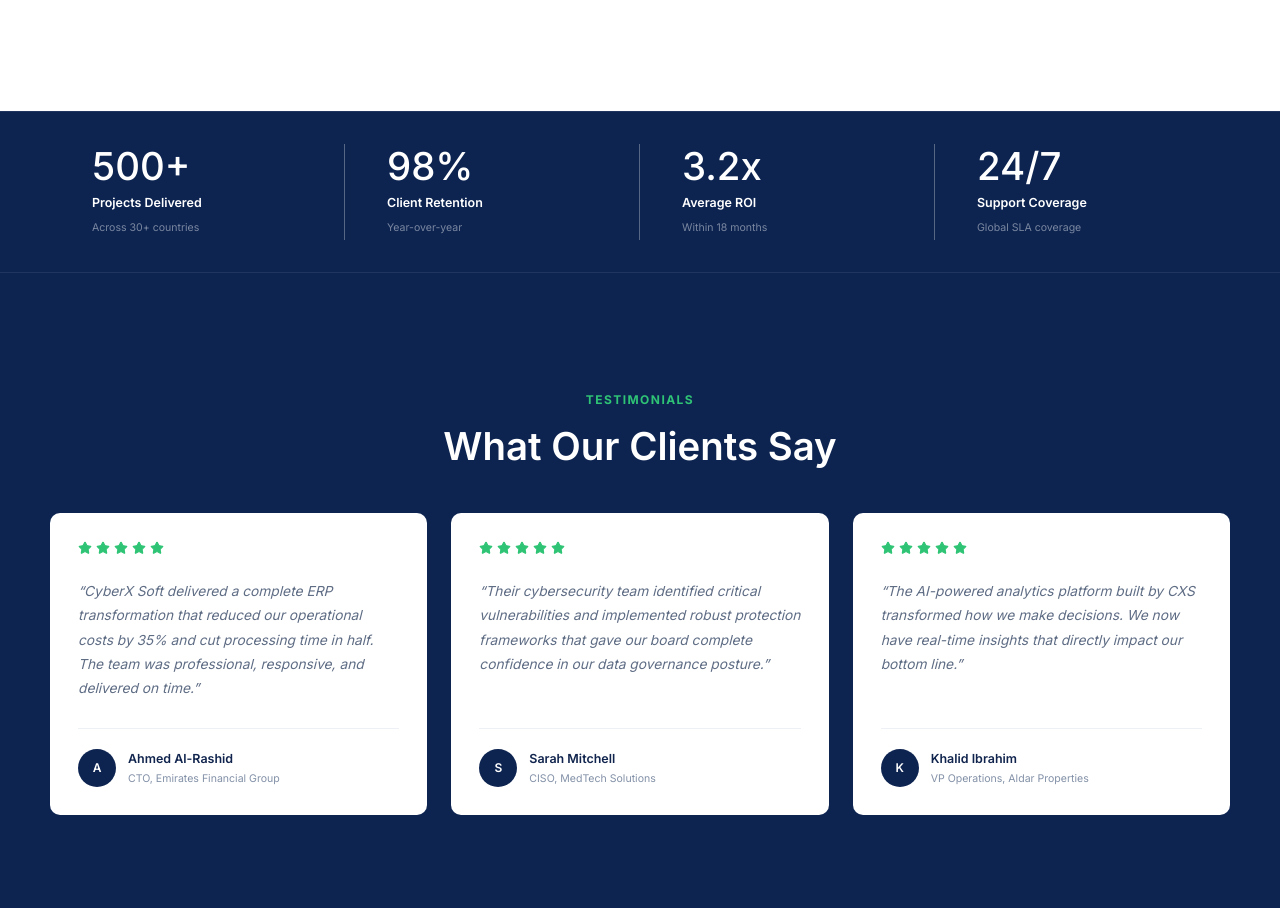
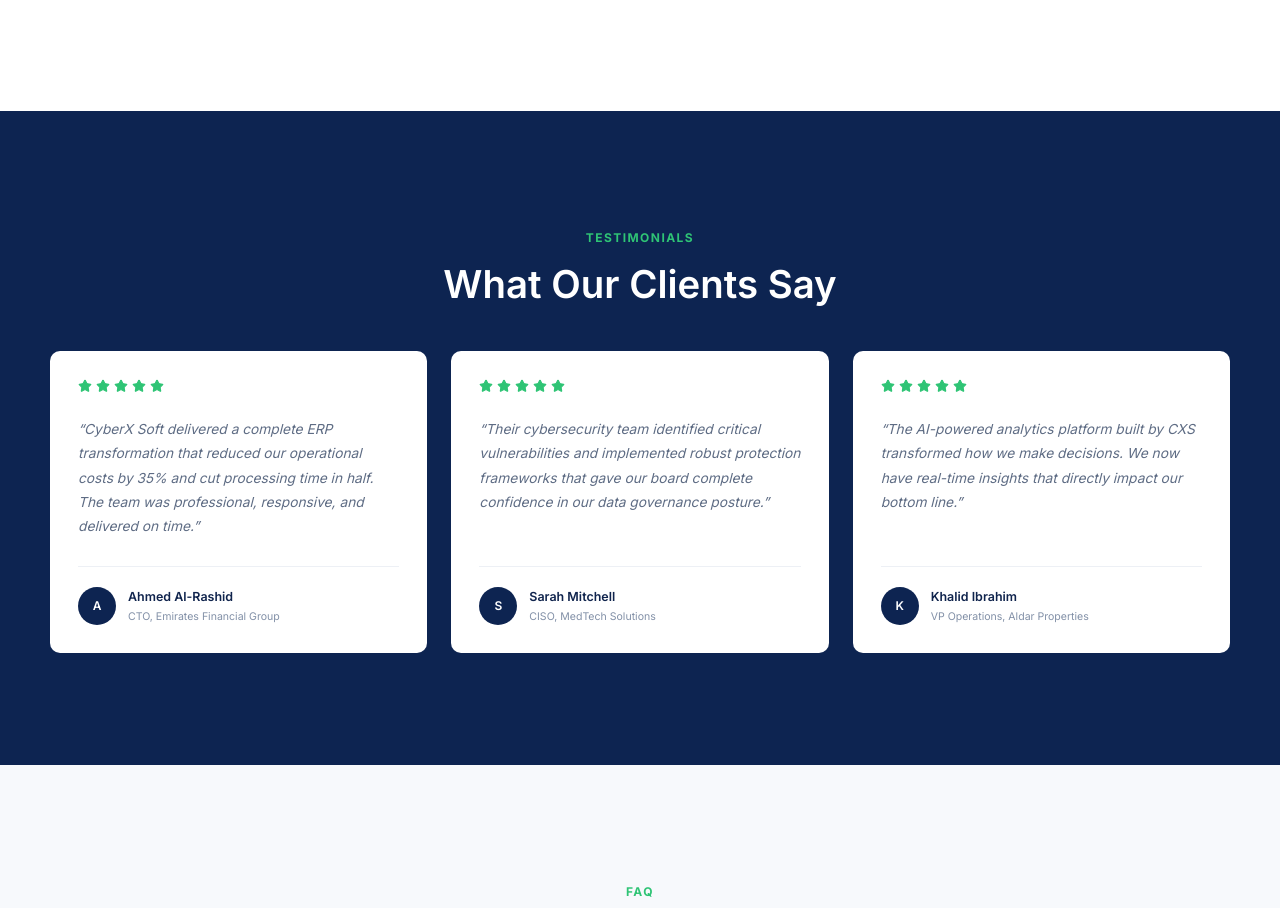
Before and after one commit to Furqan54/CyberXSoftStudio.net, a React (Vite) app in the folder client/: page / in a window 1280 px wide. Shown: the part 2796-3704 px from the top of the page. Built offline with nearby package versions, Linux system fonts and the light colour scheme.

Commit message:
Remove unsupported statistics from the home page

```diff
--- a/client/src/features/home/HomePage.jsx
+++ b/client/src/features/home/HomePage.jsx
@@ -1,4 +1,4 @@
-import StatsStrip from "../../components/StatsStrip";
+
 import FAQSection from "../../components/FAQSection";
 
 import HomeHero from "./HomeHero";
@@ -7,7 +7,7 @@
 import WhyChooseUs from "./WhyChooseUs";
 import Testimonials from "./Testimonials";
 
-import { homeStats, homeFaqs } from "./homeData";
+import { homeFaqs } from "./homeData";
 
 import "./home.css";
 
@@ -15,11 +15,15 @@
   return (
     <main>
       <HomeHero />
+
       <ClientsPartners />
+
       <HomeServices />
+
       <WhyChooseUs />
-      <StatsStrip items={homeStats} />
+
       <Testimonials />
+
       <FAQSection items={homeFaqs} />
     </main>
   );
```
